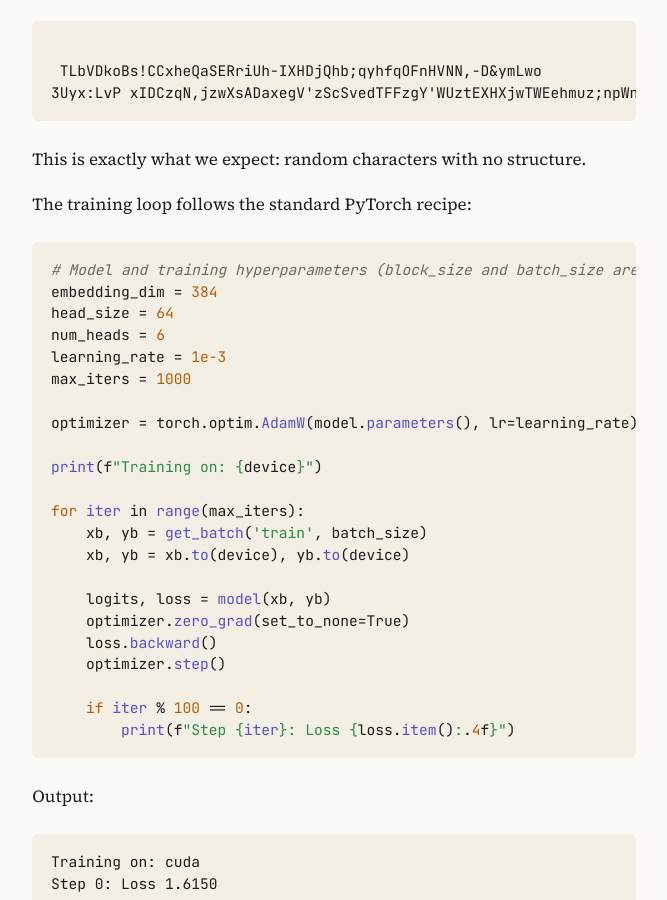
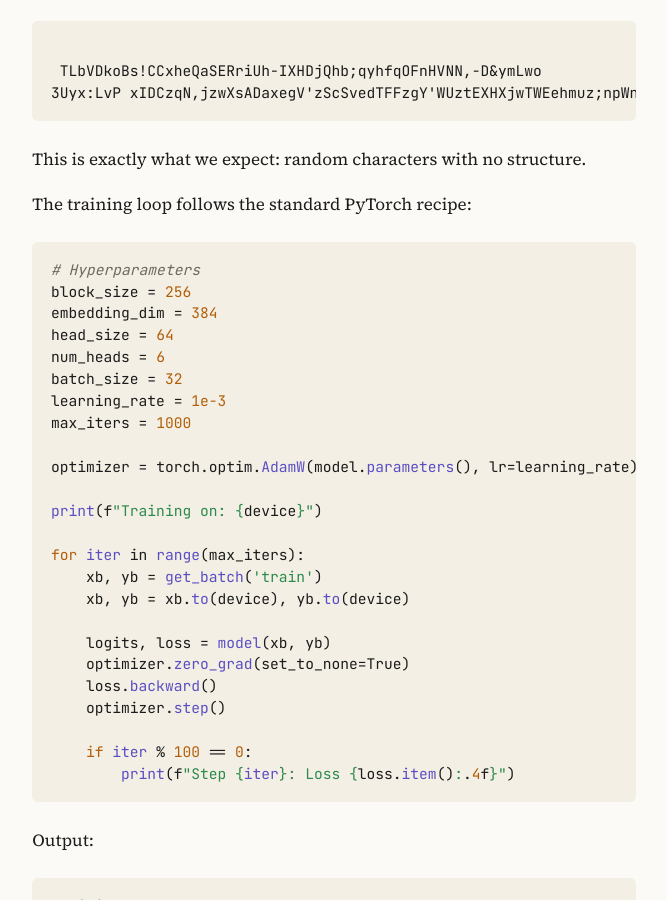
Before and after one commit to arunkant/arunkant.github.io, a Jekyll site: the page built from _posts/2026-07-25-Building-a-toy-llm.md, in a window 1280 px wide and 900 px high, scrolled down 11910 px. Shown: the whole window, without its empty margins (306-973 px from the left). Built offline with Jekyll 4.4.1, drawn with Linux system fonts in a browser that asks for light colours.

````diff
--- a/_posts/2026-07-25-Building-a-toy-llm.md
+++ b/_posts/2026-07-25-Building-a-toy-llm.md
@@ -14,7 +14,7 @@ This post is the notebook I used to learn LLM. We will build the model one modul
 A language model is a machine that predicts the next token in a sequence. Feed it `The cat sat on the ...` and it guesses `mat`. Then you append `mat` to the sequence and ask again. Repeat this and the model generates text.
 
 Our model will work at the character level. It reads one character at a time and predicts the next one. It will learn from Shakespeare, so after training it will produce passages that look vaguely Elizabethan.
-This is based on Andrej Karpathy's video ["Let's build GPT: from scratch, in code, spelled out"](https://www.youtube.com/watch?v=kCc8FmEb1nI). Watch it, it is great!
+This is based on Andrej Karpathy's video ["Let's build GPT: from scratch, in code, spelled out"](https://www.youtube.com/watch?v=kCc8FmEb1nY). Watch it, it is great!
 
 The architecture, piece by piece:
 
@@ -402,10 +402,12 @@ This is exactly what we expect: random characters with no structure.
 The training loop follows the standard PyTorch recipe:
 
 ```python
-# Model and training hyperparameters (block_size and batch_size are defined in Step 0)
+# Hyperparameters
+block_size = 256
 embedding_dim = 384
 head_size = 64
 num_heads = 6
+batch_size = 32
 learning_rate = 1e-3
 max_iters = 1000
 
@@ -414,7 +416,7 @@ optimizer = torch.optim.AdamW(model.parameters(), lr=learning_rate)
 print(f"Training on: {device}")
 
 for iter in range(max_iters):
-    xb, yb = get_batch('train', batch_size)
+    xb, yb = get_batch('train')
     xb, yb = xb.to(device), yb.to(device)
 
     logits, loss = model(xb, yb)
````
